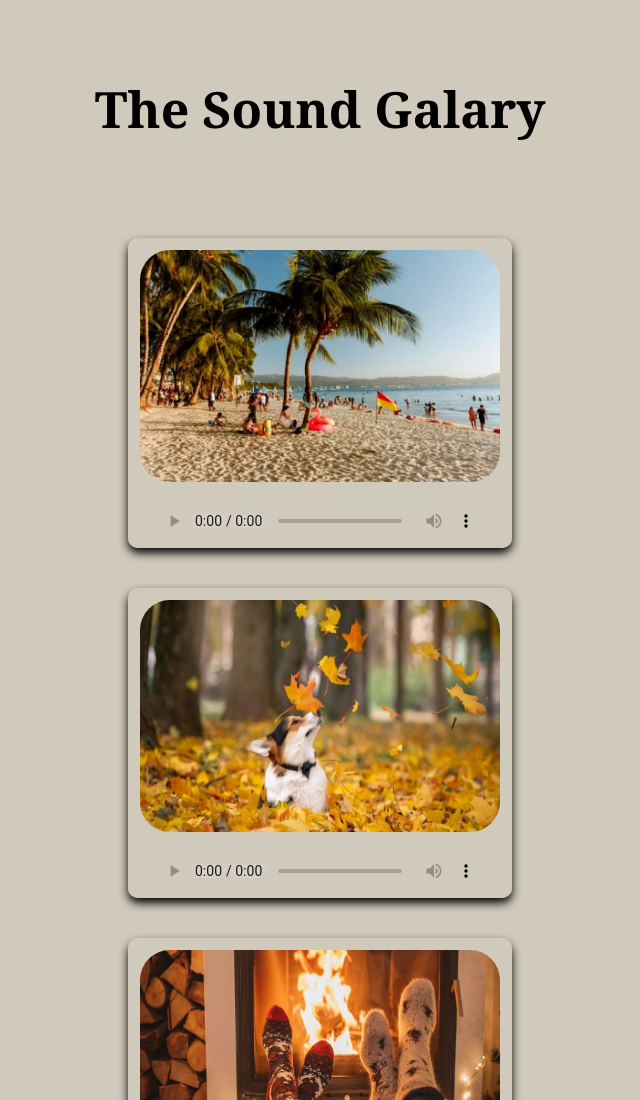
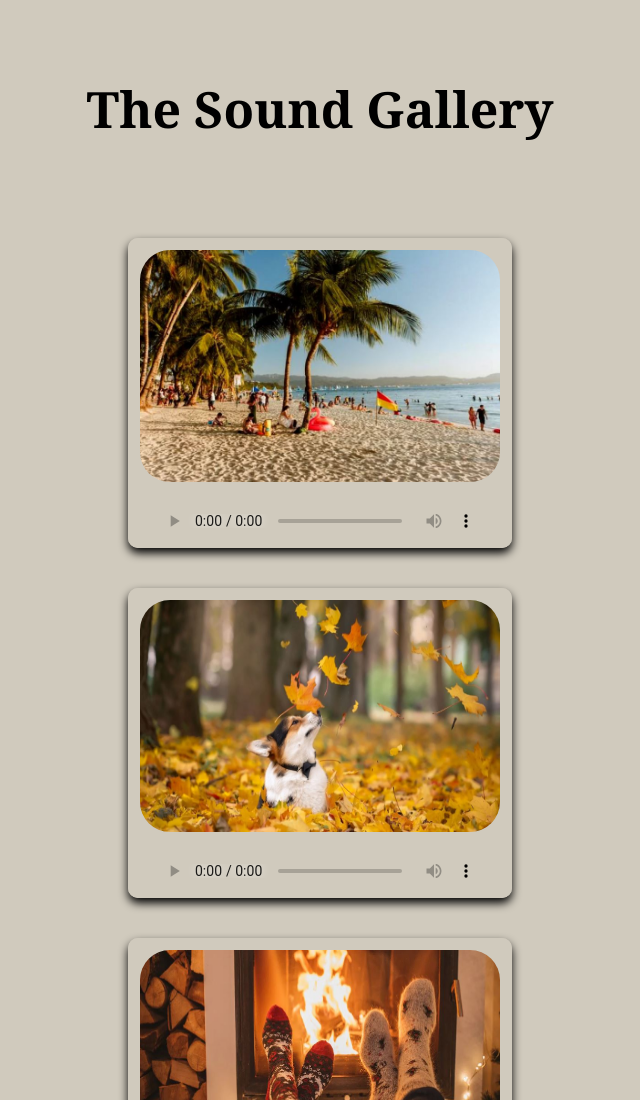
Before and after one commit to SaraCarolina/som.github.io, a plain HTML site: page index.html in a window 1280 px wide. Shown: the top 1100 px of the page, without its empty margins (320-960 px from the left). Drawn offline with Linux system fonts and the light colour scheme.

Commit message:
Add files via upload

```diff
--- a/index.html
+++ b/index.html
@@ -9,7 +9,7 @@
 </head>
 
 <body>
-  <h1 class="heading">The Sound Galary</h1>
+  <h1 class="heading">The Sound Gallery</h1>
   <div id="galaria">
     <div class="conteiner">
       <div class="music-conteiner">
```
